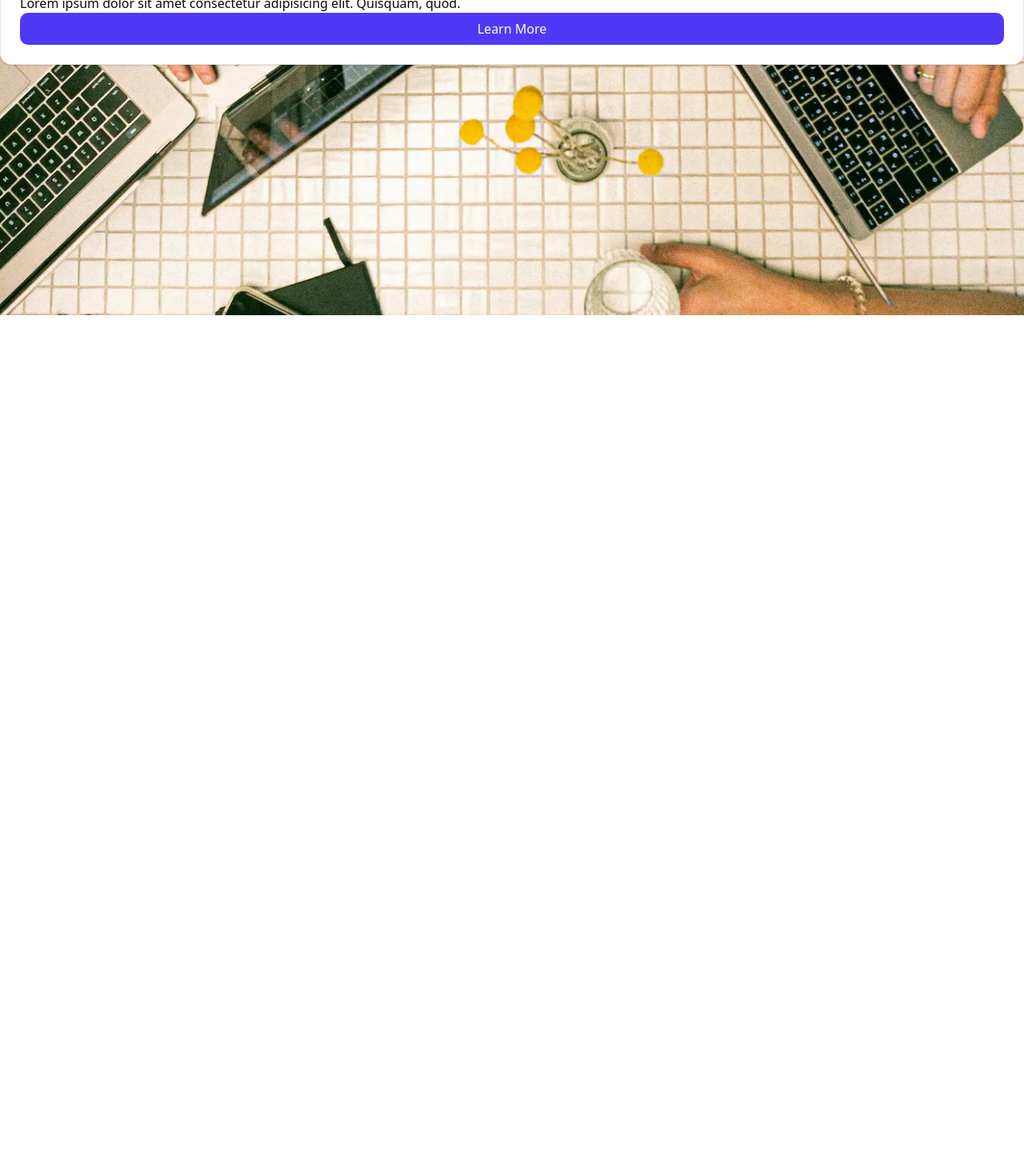
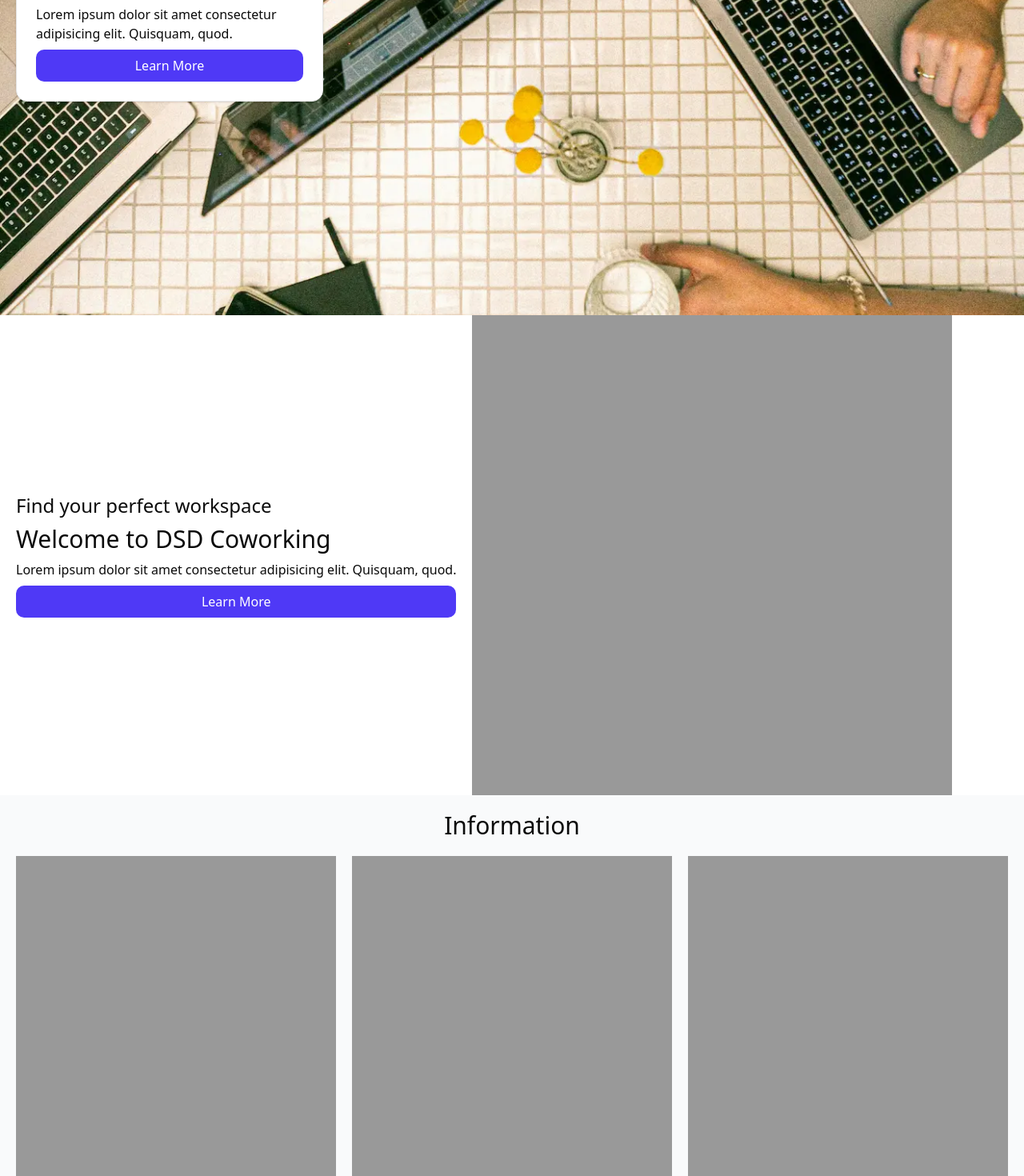
Before and after one commit to dsd-cohort-003/SSCoworkingSpaceFE, a React (Vite) app: page / in a window 1280 px wide. Shown: the part 470-1940 px from the top of the page at 80% size. Before the commit the page ends 864 px from the top, so only its background shows below. Built offline with nearby package versions, Linux system fonts and the light colour scheme.

Commit message:
feat: Landing page template

```diff
--- a/src/components/FullWidthImage.tsx
+++ b/src/components/FullWidthImage.tsx
@@ -4,6 +4,7 @@ import { Spinner } from './Spinner';
 interface FullWidthImageProps {
   src: string;
   alt: string;
+  className?: string;
   srcSet?: string;
   sizes?: string;
 }
@@ -11,6 +12,7 @@ interface FullWidthImageProps {
 const FullWidthImage: React.FC<FullWidthImageProps> = ({
   src,
   alt,
+  className,
   srcSet,
   sizes,
 }) => {
@@ -37,7 +39,7 @@ const FullWidthImage: React.FC<FullWidthImageProps> = ({
           alt={alt}
           srcSet={srcSet}
           sizes={sizes}
-          className="w-full h-full object-cover"
+          className={`w-full h-full object-cover ${className}`}
           loading="lazy"
           onLoad={handleImageLoad}
           onError={handleImageError}
--- a/src/components/Text/Subheading.tsx
+++ b/src/components/Text/Subheading.tsx
@@ -2,7 +2,7 @@ interface SubheadingProps {
   text: string;
 }
 function Subheading({ text }: SubheadingProps) {
-  return <div>{text}</div>;
+  return <h3 className="text-2xl">{text}</h3>;
 }
 
 export default Subheading;
--- a/src/routes/Landing.tsx
+++ b/src/routes/Landing.tsx
@@ -17,14 +17,50 @@ export default function Landing() {
           srcSet="/images/lp-1320.webp 1320w, /images/lp-880.webp 800w, /images/lp-480.webp 480w"
           sizes="100vw"
         />
-        <Card className="w-full absolute top-1/2 inset-x-0 -translate-y-1/2 ">
-          <CardContent>
+        <Card className="w-[calc(100%-40px)] sm:w-96 absolute top-1/2 -translate-y-1/2 left-1/2 -translate-x-1/2 sm:left-5 sm:-translate-x-0">
+          <CardContent className="flex flex-col gap-y-2">
             <Subheading text="Find your perfect workspace" />
             <Heading text="Welcome to DSD Coworking" />
             <BodyText text="Lorem ipsum dolor sit amet consectetur adipisicing elit. Quisquam, quod." />
             <Button text="Learn More" onClick={() => 1} color="indigo" />
           </CardContent>
         </Card>
+        {/* Image with text section */}
+        <div className="flex flex-col sm:flex-row px-5 sm:px-0">
+          <div className="my-auto min-h-72 flex flex-col gap-y-2 justify-center sm:px-5">
+            <Subheading text="Find your perfect workspace" />
+            <Heading text="Welcome to DSD Coworking" />
+            <BodyText text="Lorem ipsum dolor sit amet consectetur adipisicing elit. Quisquam, quod." />
+            <Button text="Learn More" onClick={() => 1} color="indigo" />
+          </div>
+          <div className="">
+            <FullWidthImage src="/images/Grey.jpg" alt="Grey image" />
+          </div>
+        </div>
+        {/*Multi-image section w/ Header */}
+        <div className="bg-gray-50">
+          <div className="flex justify-center py-5">
+            <Heading text="Information" />
+          </div>
+
+          <div className="flex flex-col sm:flex-row px-5 gap-5 sm:max-w-[100vw]">
+            <div className="flex-1">
+              <FullWidthImage src="/images/Grey.jpg" alt="Grey image" />
+            </div>
+
+            <div className="flex-1">
+              <FullWidthImage
+                src="/images/Grey.jpg"
+                alt="Grey image"
+                className="flex-1"
+              />
+            </div>
+
+            <div className="flex-1">
+              <FullWidthImage src="/images/Grey.jpg" alt="Grey image" />
+            </div>
+          </div>
+        </div>
       </div>
     </>
   );
```
